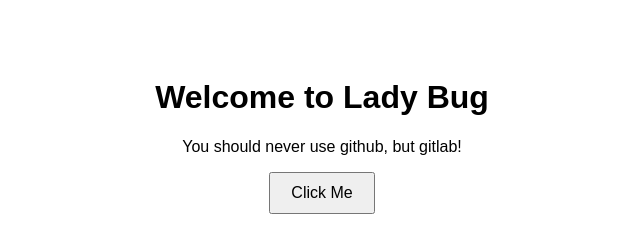
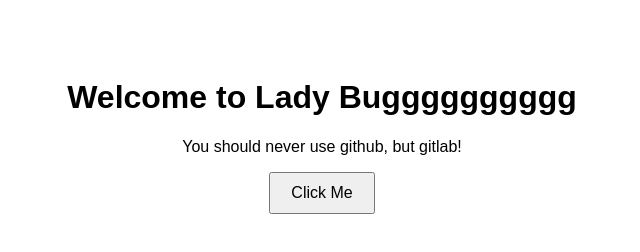
Before and after one commit to HuiTingChang/ladybug_cdci, a plain HTML site: page public/index.html in a window 1280 px wide. Shown: the whole page, without its empty margins (318-958 px from the left). Drawn offline with Linux system fonts and the light colour scheme.

Commit message:
add typo word

```diff
--- a/public/index.html
+++ b/public/index.html
@@ -18,7 +18,7 @@
   </style>
 </head>
 <body>
-  <h1>Welcome to Lady Bug</h1>
+  <h1>Welcome to Lady Bugggggggggg</h1>
   <p>You should never use github, but gitlab!</p>
   <button onclick="alert('Hello, lady bugggggggg!')">Click Me</button>
 </body>
```
